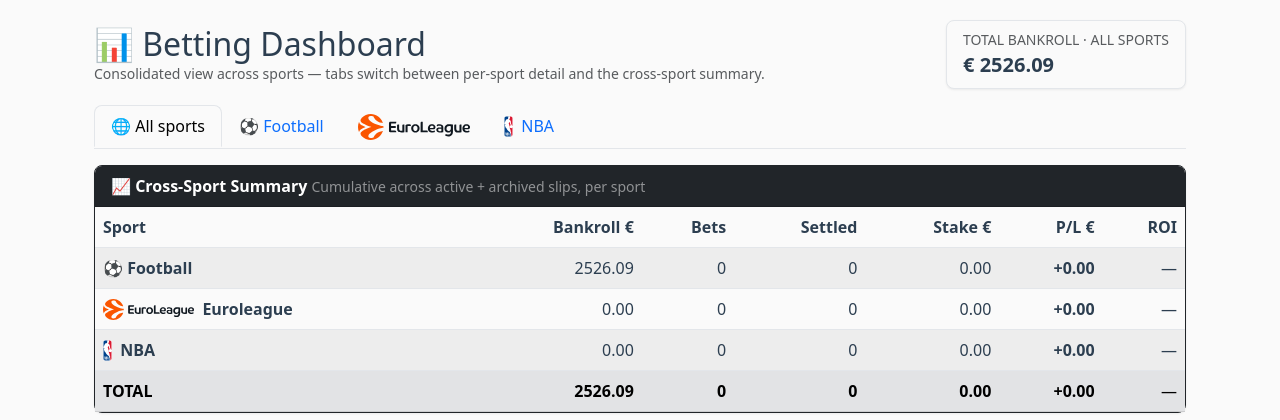
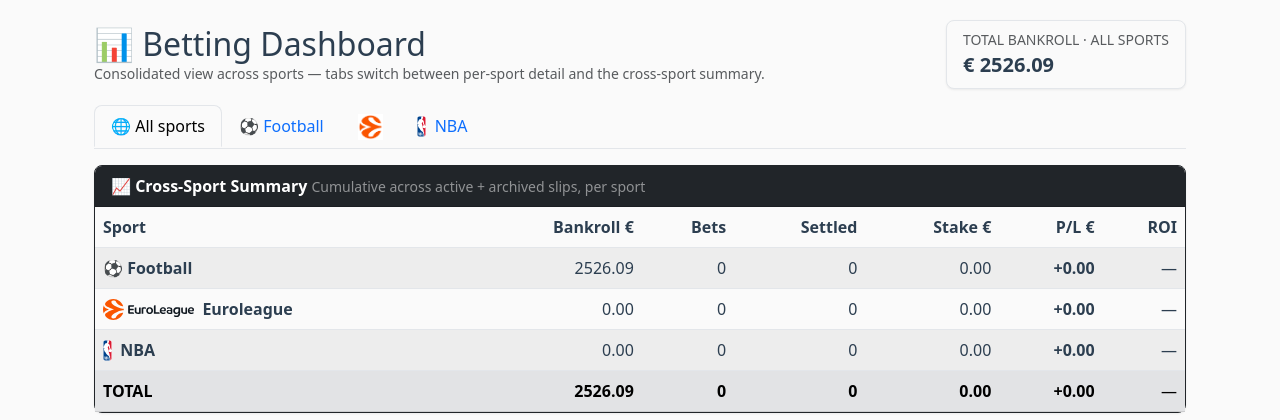
Before and after one commit to tcharos/AI-Powered-Sports-Predictions, a Flask app: page /betting in a window 1280 px wide. Shown: the part 56-476 px from the top of the page. Run offline with Flask 3, Linux system fonts and the light colour scheme; data that the repository does not hold is empty; some libraries are stand-ins or nearby versions.

Commit message:
fix(ui): betting-dashboard Euroleague tab uses logo-only glyph
#4: the euroleague.svg is the full wordmark (logo + "EUROLEAGUE" text as paths),
which squishes in a tab. Swap the betting-dashboard tab button to the operator-
supplied icon-only euroleague_logo_only.png. The pane hero + navbar keep the
wordmark svg (renders fine at display size).

Co-Authored-By: Claude Opus 4.8 <noreply@anthropic.com>

```diff
--- a/web_ui/templates/betting_tabbed.html
+++ b/web_ui/templates/betting_tabbed.html
@@ -56,7 +56,9 @@
               id="tab-euroleague-btn" data-bs-toggle="tab" data-bs-target="#tab-euroleague"
               type="button" role="tab" aria-controls="tab-euroleague" aria-selected="false"
               aria-label="Euroleague">
-        <img src="{{ url_for('static', filename='img/euroleague.svg') }}"
+        {# Logo-only glyph (the .svg is the full wordmark incl. the "Euroleague"
+           text, which squishes in a tab — use the icon-only PNG here). #}
+        <img src="{{ url_for('static', filename='img/euroleague_logo_only.png') }}"
              alt="Euroleague" class="sport-icon-tab">
       </button>
     </li>
```
